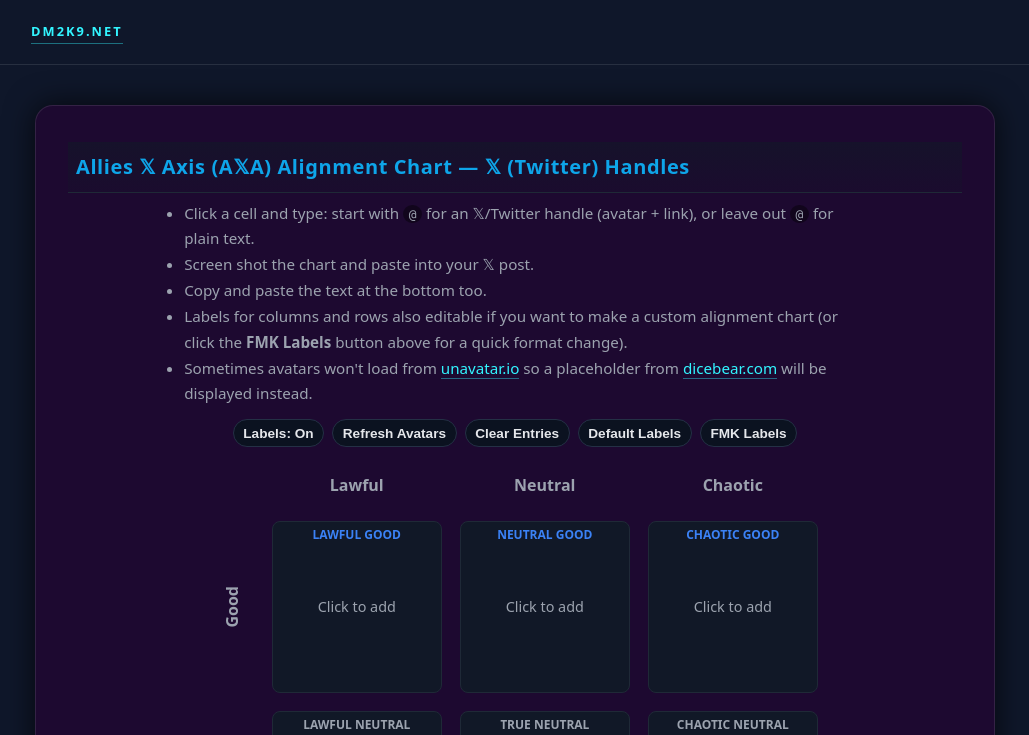
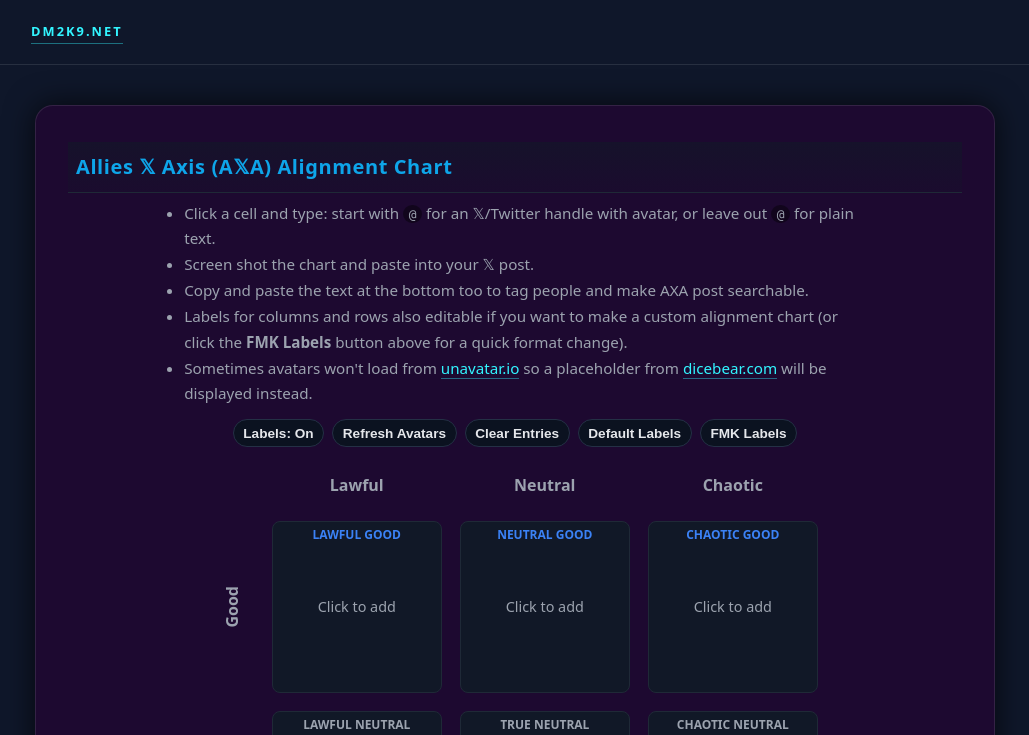
Before and after one commit to decent-money/decent-money.github.io, a Jekyll site: the page built from axa/index.html, in a window 1280 px wide and 900 px high, cut to the strip 0-735 px from the top of the window. Shown: the whole strip, without its empty margins (125-1154 px from the left). Built offline with Jekyll 4.4.1, drawn with Linux system fonts in a browser that asks for light colours; some of the changed text lies outside the part shown.

Commit message:
Add minor text changes including home page title.

```diff
--- a/_layouts/default.html
+++ b/_layouts/default.html
@@ -2,7 +2,13 @@
 <html lang="en" data-theme="dark">
   <head>
     <meta charset="utf-8">
-    <title>{{ page.title | escape }} | {{ site.title | escape }}</title>
+    {% assign _site_title = site.title | escape %}
+    {% assign _page_title = page.title | default: site.title | escape %}
+    {% if page.url == "/" %}
+    <title>{{ _site_title }}</title>
+    {% else %}
+    <title>{{ _page_title }} | {{ _site_title }}</title>
+    {% endif %}
     <meta name="viewport" content="width=device-width, initial-scale=1">
 
     {% if page.description %}
@@ -35,7 +41,7 @@
   <div class="container site-footer-inner">
     <div>© {{ site.time | date: "%Y" }} Decent Money</div>
     <div class="footer-lightning-wrap">
-      <span class="footer-lightning-prefix">Tip/Zap:</span>
+      <span class="footer-lightning-prefix">Tip/Zap with Bitcoin:</span>
       <a id="lightningLink"
          class="footer-lightning"
          href="lightning:greyfox3@primal.net"
--- a/axa/content.html
+++ b/axa/content.html
@@ -442,17 +442,16 @@
 
 <body>
   <header>
-    <h1>Allies <span class="x-symbol">X</span> Axis (A<span class="x-symbol">X</span>A) Alignment Chart — <span
-        class="x-symbol">X</span> (Twitter) Handles</h1>
+    <h1>Allies <span class="x-symbol">X</span> Axis (A<span class="x-symbol">X</span>A) Alignment Chart</h1>
   </header>
 
   <main>
 
     <div class="instruction">
       <ul>
-        <li>Click a cell and type: start with <code>@</code> for an <span class="x-symbol">X</span>/Twitter handle (avatar + link), or leave out <code>@</code> for plain text.</li>
+        <li>Click a cell and type: start with <code>@</code> for an <span class="x-symbol">X</span>/Twitter handle with avatar, or leave out <code>@</code> for plain text.</li>
         <li>Screen shot the chart and paste into your <span class="x-symbol">X</span> post.</li>
-        <li>Copy and paste the text at the bottom too.</li>
+        <li>Copy and paste the text at the bottom too to tag people and make AXA post searchable.</li>
         <li>Labels for columns and rows also editable if you want to make a custom alignment chart (or click
           the <b>FMK Labels</b> button above for a quick format change).</li>
         <li>Sometimes avatars won't load from <a href="https://unavatar.io/">unavatar.io</a> so a placeholder from <a
--- a/axa/index.html
+++ b/axa/index.html
@@ -2,7 +2,7 @@
 layout: default
 title: "AXA"
 date: 2024-11-22
-summary: "X social media character alignment grid."
+summary: "Alignment grid."
 show_on_home: true
 type: "project"
 ---
```
